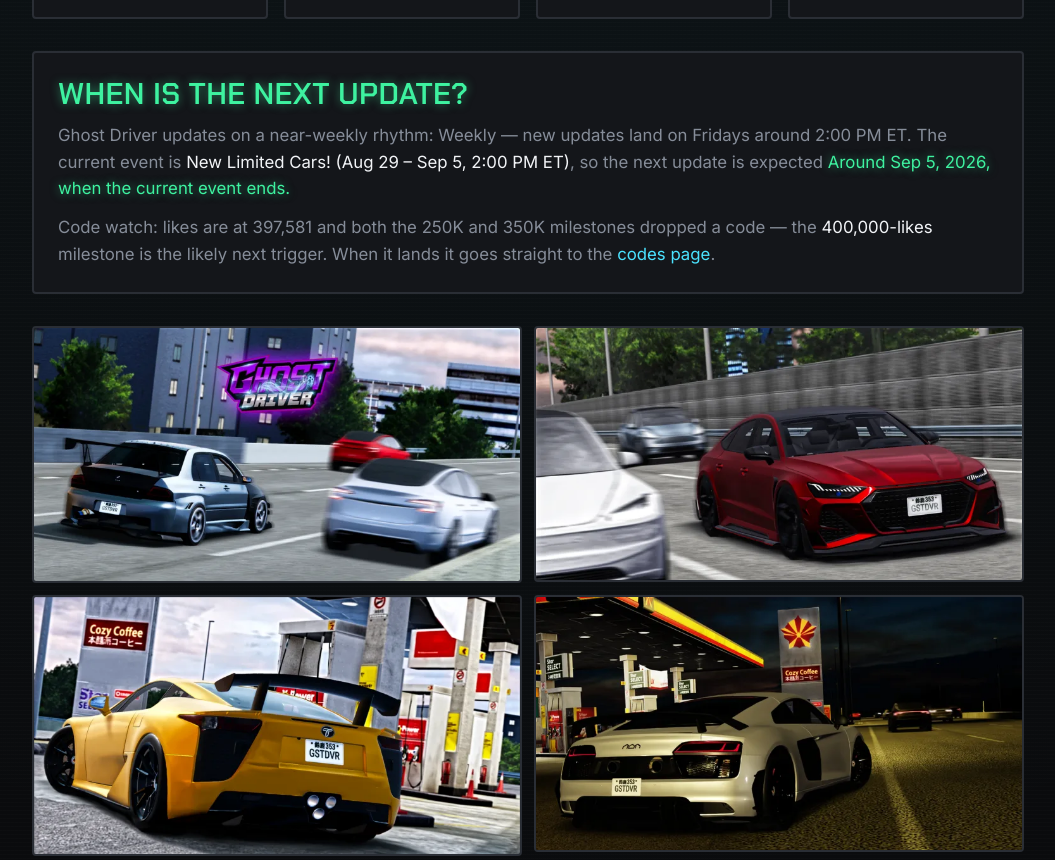
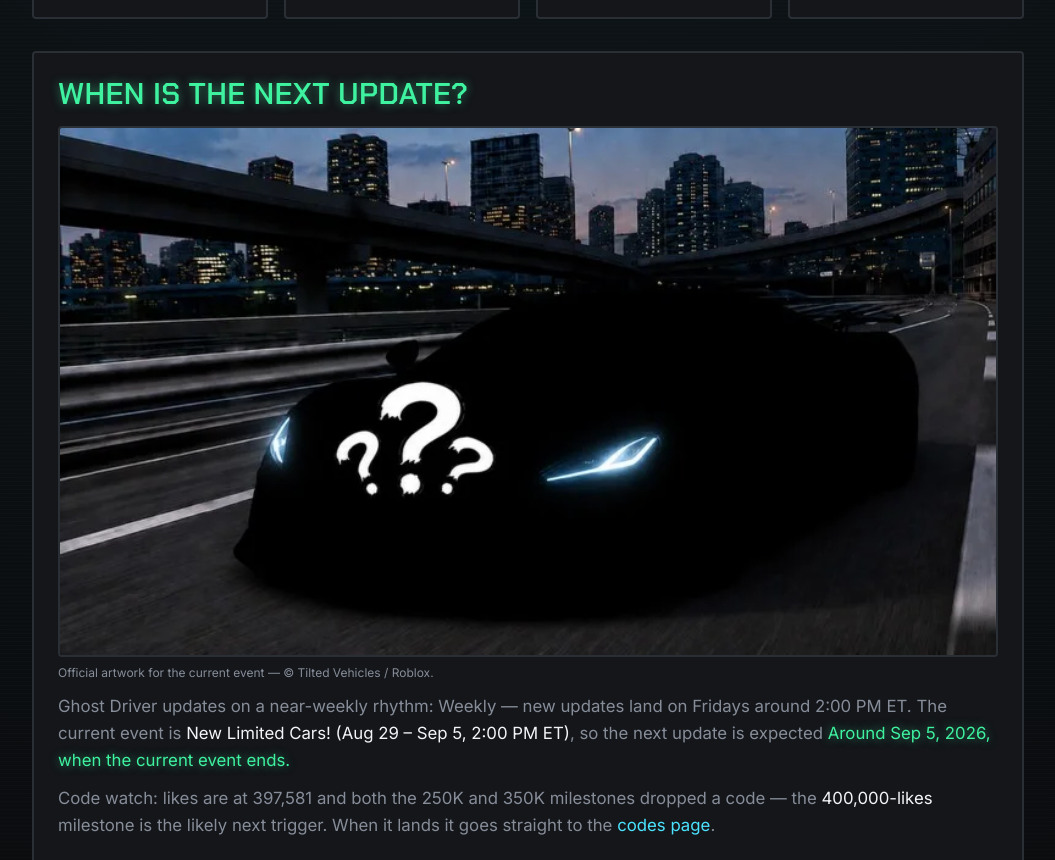
Before and after one commit to ken-fs/ghostdriver, a Next.js app: page /updates in a window 1280 px wide. Shown: the part 320-1180 px from the top of the page, without its empty margins (112-1167 px from the left). Built offline with nearby package versions, Linux system fonts and the light colour scheme.

Commit message:
feat(media): 加入当前活动官方宣传图(New Limited Cars! 8/29-9/5)

```diff
--- a/src/app/updates/page.tsx
+++ b/src/app/updates/page.tsx
@@ -88,6 +88,19 @@ export default function Updates() {
         <Marquee color="active" as="h2" className="text-xl">
           When is the next update?
         </Marquee>
+        <figure className="mt-4">
+          <img
+            src="/media/event-limited-cars.webp"
+            alt="Ghost Driver 'New Limited Cars!' event artwork — Aug 29 to Sep 5 (Roblox)"
+            width={767}
+            height={432}
+            loading="lazy"
+            className="hud-panel w-full object-cover"
+          />
+          <figcaption className="mt-2 text-xs text-dim">
+            Official artwork for the current event — © Tilted Vehicles / Roblox.
+          </figcaption>
+        </figure>
         <p className="mt-3 text-dim">
           {SITE.game} updates on a near-weekly rhythm: {UPDATE_CADENCE.rhythm} The
           current event is <span className="text-fg">{UPDATE_CADENCE.currentEvent}</span>,
```
Also changed, not shown: public/media/event-limited-cars.webp (added).
